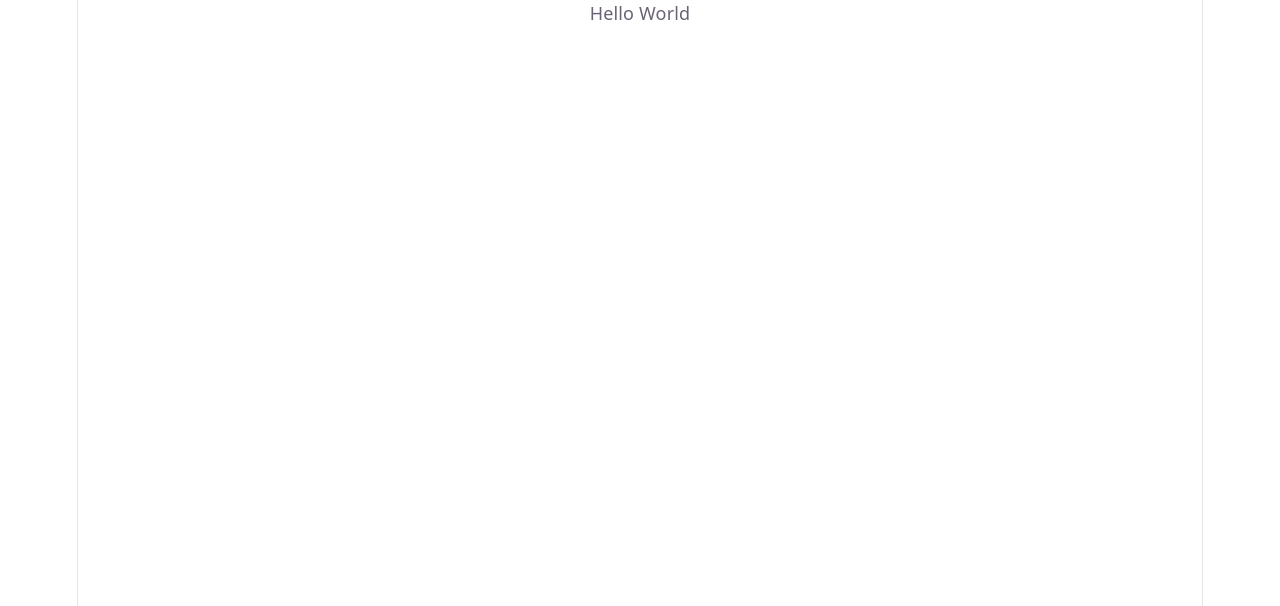
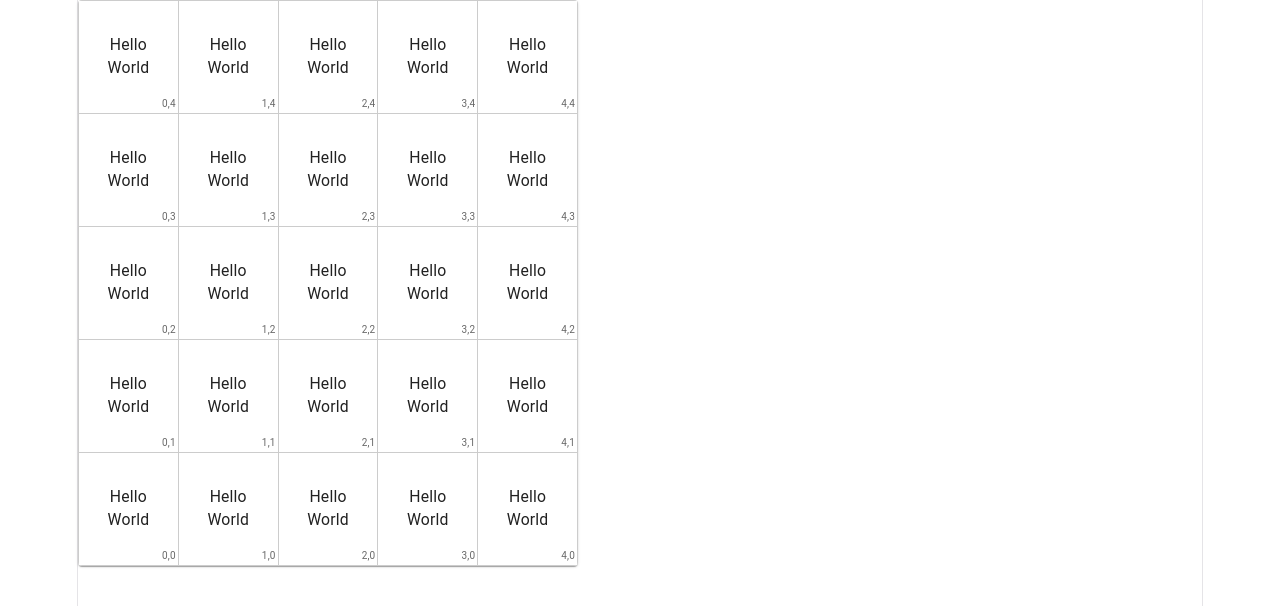
Before and after one commit to mithx1/exam, a React (Vite) app: page / in a window 1280 px wide. Shown: the top 606 px of the page. Built offline with nearby package versions, Linux system fonts and the light colour scheme.

Commit message:
render a 5x5 material ui grid

```diff
--- a/src/App.tsx
+++ b/src/App.tsx
@@ -1,10 +1,12 @@
-import './App.css'
-import MainGrid from './components/MainGrid'
+import "./App.css";
+import MainGrid from "./components/MainGrid";
 
 function App() {
   return (
-    <MainGrid input="Hello World" />
-  )
+    <>
+      <MainGrid input="Hello World" />
+    </>
+  );
 }
 
-export default App
+export default App;
--- a/src/components/MainGrid.tsx
+++ b/src/components/MainGrid.tsx
@@ -1,14 +1,74 @@
 import React from 'react';
+import {
+  Table,
+  TableBody,
+  TableCell,
+  TableContainer,
+  TableRow,
+  Paper,
+  Box,
+} from '@mui/material';
 
 interface MainGridProps {
     input: string;
 }
 
 const MainGrid: React.FC<MainGridProps> = ({ input }) => {
+
+    // Create 5x5 grid - remember (0,0) is bottom left
+    const renderGrid = () => {
+        const rows = [];
+
+        // Build grid from top to bottom for display (row 4 to row 0)
+        for (let row = 4; row >= 0; row--) {
+            const cells = [];
+
+            for (let col = 0; col < 5; col++) {
+                cells.push(
+                    <TableCell
+                        key={`${col}-${row}`}
+                        sx={{
+                            width: 80,
+                            height: 80,
+                            border: '1px solid #ccc',
+                            textAlign: 'center',
+                            position: 'relative',
+                        }}
+                    >
+                        {input} {/* Display input in each  cell */}
+                        <Box
+                            sx={{
+                                position: 'absolute',
+                                bottom: 2,
+                                right: 2,
+                                fontSize: 10,
+                                color: 'text.secondary',
+                            }}
+                        >
+                            {col},{row}
+                        </Box>
+                    </TableCell>
+                );
+            }
+
+            rows.push(
+                <TableRow key={row}>
+                    {cells}
+                </TableRow>
+            );
+        }
+
+        return rows;
+    };
+
     return (
-    <div className="main-grid">
-    <div className="grid-item">{input}</div>
-    </div>
+        <TableContainer component={Paper} sx={{ maxWidth: 500 }}>
+            <Table>
+                <TableBody>
+                    {renderGrid()}
+                </TableBody>
+            </Table>
+        </TableContainer>
     );
 };
 
```
